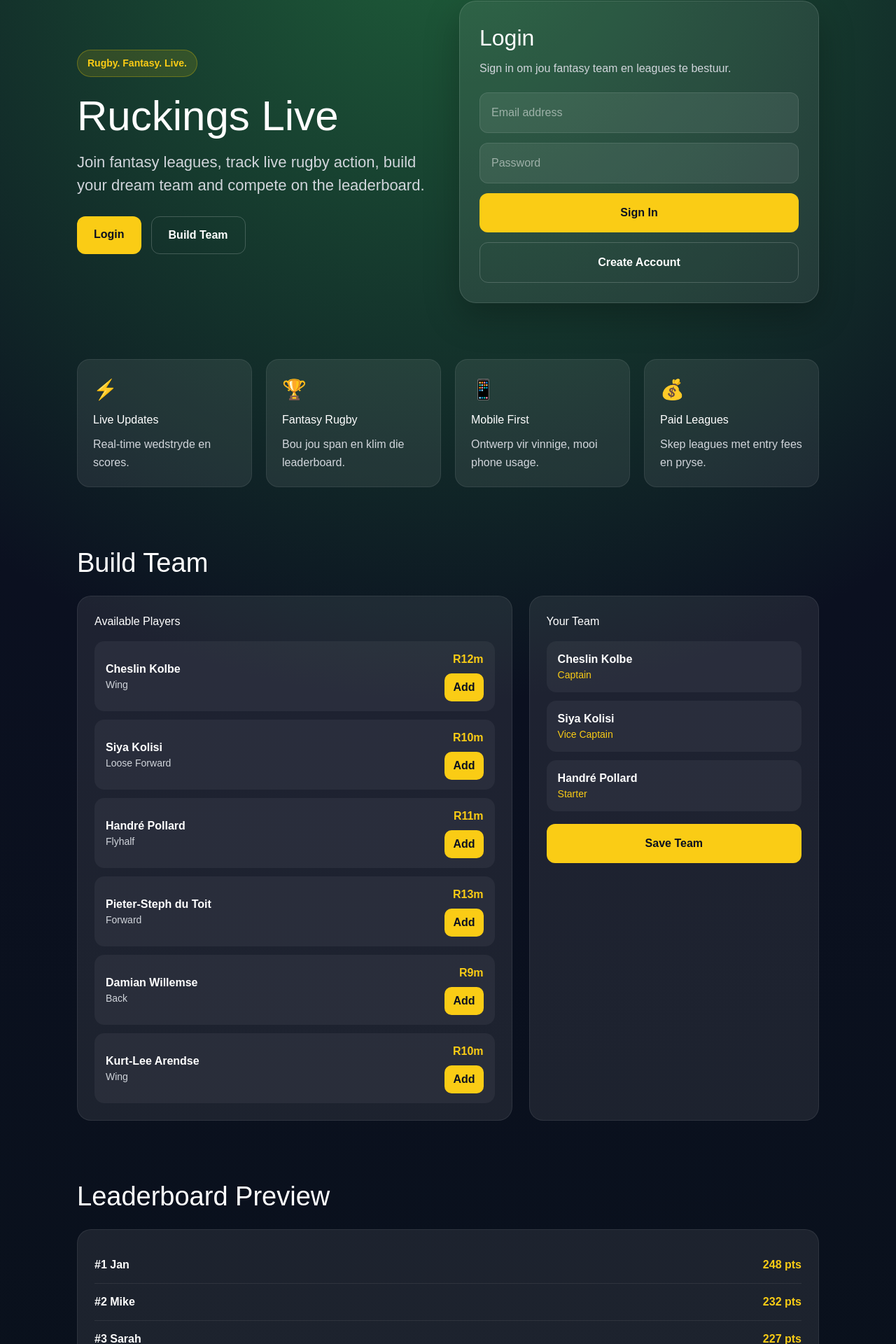
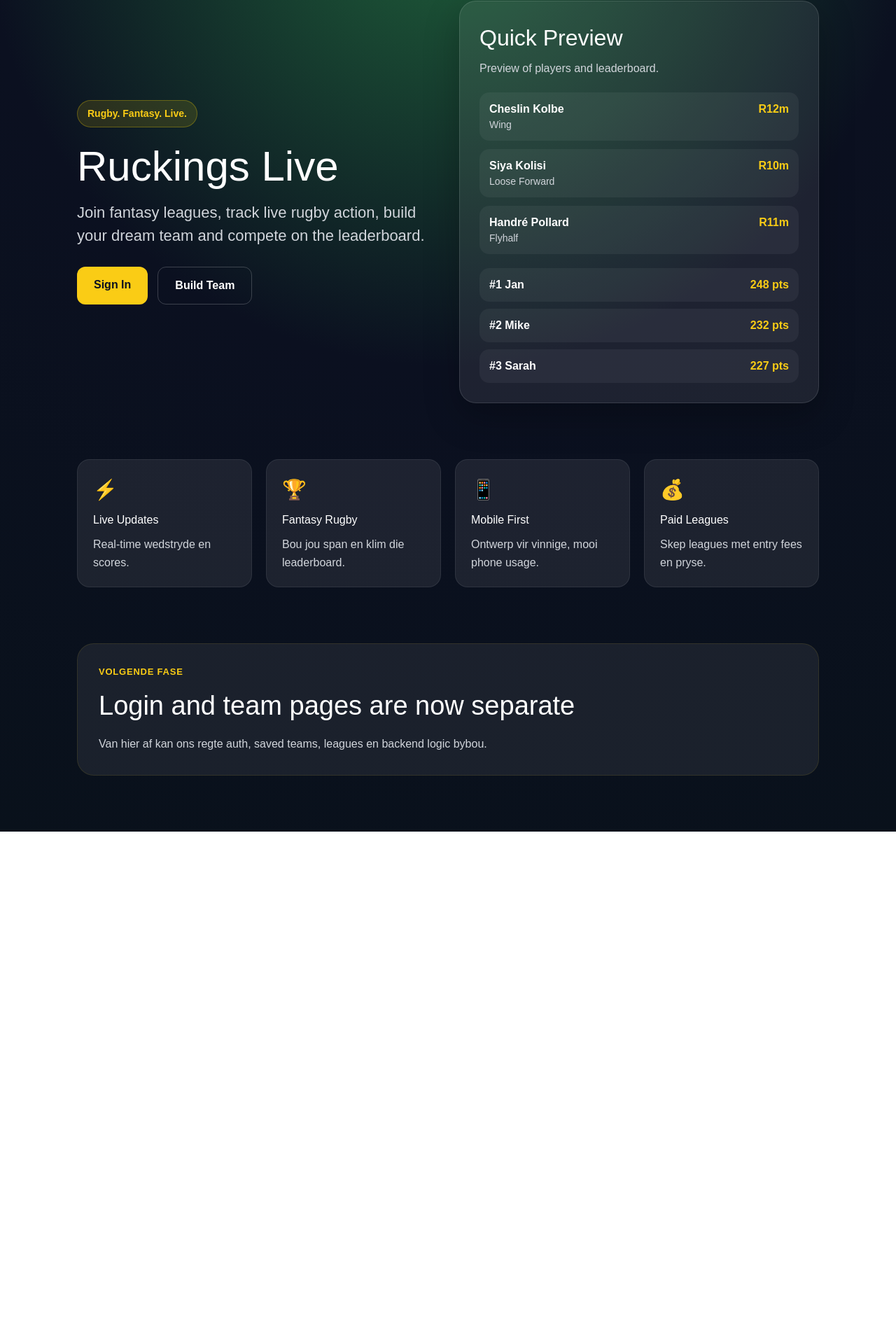
Before and after one commit to isabellallamprecth03-lang/ruckkings, a Next.js app: page / in a window 1280 px wide. Shown: the part 140-2060 px from the top of the page at 70% size. After the commit the page ends 1328 px from the top, so only its background shows below. Built offline with nearby package versions, Linux system fonts and the light colour scheme.

Commit message:
Update page.tsx

```diff
--- a/app/page.tsx
+++ b/app/page.tsx
@@ -1,17 +1,10 @@
+import Link from "next/link";
+
 export default function Home() {
   const players = [
     { name: "Cheslin Kolbe", pos: "Wing", price: "R12m" },
     { name: "Siya Kolisi", pos: "Loose Forward", price: "R10m" },
     { name: "Handré Pollard", pos: "Flyhalf", price: "R11m" },
-    { name: "Pieter-Steph du Toit", pos: "Forward", price: "R13m" },
-    { name: "Damian Willemse", pos: "Back", price: "R9m" },
-    { name: "Kurt-Lee Arendse", pos: "Wing", price: "R10m" },
-  ];
-
-  const selectedTeam = [
-    { name: "Cheslin Kolbe", role: "Captain" },
-    { name: "Siya Kolisi", role: "Vice Captain" },
-    { name: "Handré Pollard", role: "Starter" },
   ];
 
   const leaderboard = [
@@ -50,12 +43,12 @@ export default function Home() {
           <a href="#features" style={{ color: "white", textDecoration: "none" }}>
             Features
           </a>
-          <a href="#login" style={{ color: "white", textDecoration: "none" }}>
+          <Link href="/login" style={{ color: "white", textDecoration: "none" }}>
             Login
-          </a>
-          <a href="#team" style={{ color: "white", textDecoration: "none" }}>
+          </Link>
+          <Link href="/team" style={{ color: "white", textDecoration: "none" }}>
             Team
-          </a>
+          </Link>
           <a
             href="#leaderboard"
             style={{ color: "white", textDecoration: "none" }}
@@ -117,38 +110,17 @@ export default function Home() {
           </p>
 
           <div style={{ display: "flex", gap: "14px", flexWrap: "wrap" }}>
-            <a
-              href="#login"
-              style={{
-                background: "#facc15",
-                color: "#0b1020",
-                padding: "14px 24px",
-                borderRadius: "12px",
-                textDecoration: "none",
-                fontWeight: "bold",
-              }}
-            >
-              Login
-            </a>
+            <Link href="/login" style={primaryLinkStyle}>
+              Sign In
+            </Link>
 
-            <a
-              href="#team"
-              style={{
-                border: "1px solid rgba(255,255,255,0.2)",
-                padding: "14px 24px",
-                borderRadius: "12px",
-                textDecoration: "none",
-                color: "white",
-                fontWeight: "bold",
-              }}
-            >
+            <Link href="/team" style={secondaryLinkStyle}>
               Build Team
-            </a>
+            </Link>
           </div>
         </div>
 
         <div
-          id="login"
           style={{
             background: "rgba(255,255,255,0.08)",
             border: "1px solid rgba(255,255,255,0.12)",
@@ -158,26 +130,57 @@ export default function Home() {
           }}
         >
           <h2 style={{ marginTop: 0, fontSize: "32px", marginBottom: "8px" }}>
-            Login
+            Quick Preview
           </h2>
           <p style={{ color: "#d1d5db", marginBottom: "22px" }}>
-            Sign in om jou fantasy team en leagues te bestuur.
+            Preview of players and leaderboard.
           </p>
 
-          <div style={{ display: "grid", gap: "14px" }}>
-            <input
-              type="email"
-              placeholder="Email address"
-              style={inputStyle}
-            />
-            <input
-              type="password"
-              placeholder="Password"
-              style={inputStyle}
-            />
+          <div style={{ display: "grid", gap: "12px", marginBottom: "20px" }}>
+            {players.map((player) => (
+              <div
+                key={player.name}
+                style={{
+                  display: "flex",
+                  justifyContent: "space-between",
+                  padding: "12px 14px",
+                  background: "rgba(255,255,255,0.05)",
+                  borderRadius: "14px",
+                }}
+              >
+                <div>
+                  <div style={{ fontWeight: "bold" }}>{player.name}</div>
+                  <div style={{ color: "#d1d5db", fontSize: "14px" }}>
+                    {player.pos}
+                  </div>
+                </div>
+                <div style={{ color: "#facc15", fontWeight: "bold" }}>
+                  {player.price}
+                </div>
+              </div>
+            ))}
+          </div>
 
-            <button style={primaryButtonStyle}>Sign In</button>
-            <button style={secondaryButtonStyle}>Create Account</button>
+          <div style={{ display: "grid", gap: "10px" }}>
+            {leaderboard.map((entry) => (
+              <div
+                key={entry.rank}
+                style={{
+                  display: "flex",
+                  justifyContent: "space-between",
+                  padding: "12px 14px",
+                  background: "rgba(255,255,255,0.05)",
+                  borderRadius: "14px",
+                }}
+              >
+                <div style={{ fontWeight: "bold" }}>
+                  #{entry.rank} {entry.name}
+                </div>
+                <div style={{ color: "#facc15", fontWeight: "bold" }}>
+                  {entry.points} pts
+                </div>
+              </div>
+            ))}
           </div>
         </div>
       </section>
@@ -194,31 +197,13 @@ export default function Home() {
         }}
       >
         {[
-          {
-            icon: "⚡",
-            title: "Live Updates",
-            text: "Real-time wedstryde en scores.",
-          },
-          {
-            icon: "🏆",
-            title: "Fantasy Rugby",
-            text: "Bou jou span en klim die leaderboard.",
-          },
-          {
-            icon: "📱",
-            title: "Mobile First",
-            text: "Ontwerp vir vinnige, mooi phone usage.",
-          },
-          {
-            icon: "💰",
-            title: "Paid Leagues",
-            text: "Skep leagues met entry fees en pryse.",
-          },
+          { icon: "⚡", title: "Live Updates", text: "Real-time wedstryde en scores." },
+          { icon: "🏆", title: "Fantasy Rugby", text: "Bou jou span en klim die leaderboard." },
+          { icon: "📱", title: "Mobile First", text: "Ontwerp vir vinnige, mooi phone usage." },
+          { icon: "💰", title: "Paid Leagues", text: "Skep leagues met entry fees en pryse." },
         ].map((item) => (
           <div key={item.title} style={featureCardStyle}>
-            <div style={{ fontSize: "28px", marginBottom: "10px" }}>
-              {item.icon}
-            </div>
+            <div style={{ fontSize: "28px", marginBottom: "10px" }}>{item.icon}</div>
             <h3 style={{ margin: "0 0 10px 0" }}>{item.title}</h3>
             <p style={{ color: "#d1d5db", margin: 0, lineHeight: 1.6 }}>
               {item.text}
@@ -228,165 +213,7 @@ export default function Home() {
       </section>
 
       <section
-        id="team"
-        style={{
-          maxWidth: "1100px",
-          margin: "0 auto 80px auto",
-          padding: "0 20px",
-        }}
-      >
-        <h2 style={{ fontSize: "38px", marginBottom: "18px" }}>Build Team</h2>
-
-        <div
-          style={{
-            display: "grid",
-            gridTemplateColumns: "1.2fr 0.8fr",
-            gap: "24px",
-          }}
-        >
-          <div
-            style={{
-              background: "rgba(255,255,255,0.08)",
-              borderRadius: "20px",
-              padding: "24px",
-              border: "1px solid rgba(255,255,255,0.08)",
-            }}
-          >
-            <h3 style={{ marginTop: 0, marginBottom: "16px" }}>
-              Available Players
-            </h3>
-
-            <div style={{ display: "grid", gap: "12px" }}>
-              {players.map((player) => (
-                <div
-                  key={player.name}
-                  style={{
-                    display: "flex",
-                    justifyContent: "space-between",
-                    alignItems: "center",
-                    padding: "14px 16px",
-                    background: "rgba(255,255,255,0.05)",
-                    borderRadius: "14px",
-                  }}
-                >
-                  <div>
-                    <div style={{ fontWeight: "bold" }}>{player.name}</div>
-                    <div style={{ color: "#d1d5db", fontSize: "14px" }}>
-                      {player.pos}
-                    </div>
-                  </div>
-
-                  <div style={{ textAlign: "right" }}>
-                    <div style={{ color: "#facc15", fontWeight: "bold" }}>
-                      {player.price}
-                    </div>
-                    <button
-                      style={{
-                        marginTop: "8px",
-                        background: "#facc15",
-                        color: "#0b1020",
-                        border: "none",
-                        borderRadius: "10px",
-                        padding: "8px 12px",
-                        fontWeight: "bold",
-                        cursor: "pointer",
-                      }}
-                    >
-                      Add
-                    </button>
-                  </div>
-                </div>
-              ))}
-            </div>
-          </div>
-
-          <div
-            style={{
-              background: "rgba(255,255,255,0.08)",
-              borderRadius: "20px",
-              padding: "24px",
-              border: "1px solid rgba(255,255,255,0.08)",
-            }}
-          >
-            <h3 style={{ marginTop: 0, marginBottom: "16px" }}>Your Team</h3>
-
-            <div style={{ display: "grid", gap: "12px" }}>
-              {selectedTeam.map((player) => (
-                <div
-                  key={player.name}
-                  style={{
-                    padding: "14px 16px",
-                    background: "rgba(255,255,255,0.05)",
-                    borderRadius: "14px",
-                  }}
-                >
-                  <div style={{ fontWeight: "bold" }}>{player.name}</div>
-                  <div style={{ color: "#facc15", fontSize: "14px" }}>
-                    {player.role}
-                  </div>
-                </div>
-              ))}
-            </div>
-
-            <button
-              style={{
-                ...primaryButtonStyle,
-                width: "100%",
-                marginTop: "18px",
-              }}
-            >
-              Save Team
-            </button>
-          </div>
-        </div>
-      </section>
-
-      <section
         id="leaderboard"
-        style={{
-          maxWidth: "1100px",
-          margin: "0 auto 80px auto",
-          padding: "0 20px",
-        }}
-      >
-        <h2 style={{ fontSize: "38px", marginBottom: "18px" }}>
-          Leaderboard Preview
-        </h2>
-
-        <div
-          style={{
-            background: "rgba(255,255,255,0.08)",
-            borderRadius: "20px",
-            padding: "24px",
-            border: "1px solid rgba(255,255,255,0.08)",
-          }}
-        >
-          {leaderboard.map((entry) => (
-            <div
-              key={entry.rank}
-              style={{
-                display: "flex",
-                justifyContent: "space-between",
-                padding: "14px 0",
-                borderBottom:
-                  entry.rank !== leaderboard.length
-                    ? "1px solid rgba(255,255,255,0.08)"
-                    : "none",
-              }}
-            >
-              <div style={{ fontWeight: "bold" }}>
-                #{entry.rank} {entry.name}
-              </div>
-              <div style={{ color: "#facc15", fontWeight: "bold" }}>
-                {entry.points} pts
-              </div>
-            </div>
-          ))}
-        </div>
-      </section>
-
-      <section
-        id="about"
         style={{
           maxWidth: "1100px",
           margin: "0 auto 80px auto",
@@ -415,12 +242,11 @@ export default function Home() {
           </div>
 
           <h2 style={{ marginTop: 0, fontSize: "38px", marginBottom: "12px" }}>
-            Build it into a full rugby platform
+            Login and team pages are now separate
           </h2>
 
           <p style={{ color: "#d1d5db", lineHeight: 1.8, marginBottom: 0 }}>
-            Van hier af kan ons regte login, leagues, spelers, fixtures,
-            fantasy punte, admin dashboards en monetisering bybou.
+            Van hier af kan ons regte auth, saved teams, leagues en backend logic bybou.
           </p>
         </div>
       </section>
@@ -428,36 +254,22 @@ export default function Home() {
   );
 }
 
-const inputStyle = {
-  padding: "16px",
+const primaryLinkStyle = {
+  background: "#facc15",
+  color: "#0b1020",
+  padding: "14px 24px",
   borderRadius: "12px",
-  border: "1px solid rgba(255,255,255,0.1)",
-  background: "rgba(255,255,255,0.08)",
-  color: "white",
-  fontSize: "16px",
-  outline: "none",
+  textDecoration: "none",
+  fontWeight: "bold",
 } as const;
 
-const primaryButtonStyle = {
-  background: "#facc15",
-  color: "#0b1020",
-  border: "none",
-  padding: "16px",
+const secondaryLinkStyle = {
+  border: "1px solid rgba(255,255,255,0.2)",
+  padding: "14px 24px",
   borderRadius: "12px",
+  textDecoration: "none",
+  color: "white",
   fontWeight: "bold",
-  fontSize: "16px",
-  cursor: "pointer",
-} as const;
-
-const secondaryButtonStyle = {
-  background: "transparent",
-  color: "white",
-  border: "1px solid rgba(255,255,255,0.18)",
-  padding: "16px",
-  borderRadius: "12px",
-  fontWeight: "bold",
-  fontSize: "16px",
-  cursor: "pointer",
 } as const;
 
 const featureCardStyle = {
```
